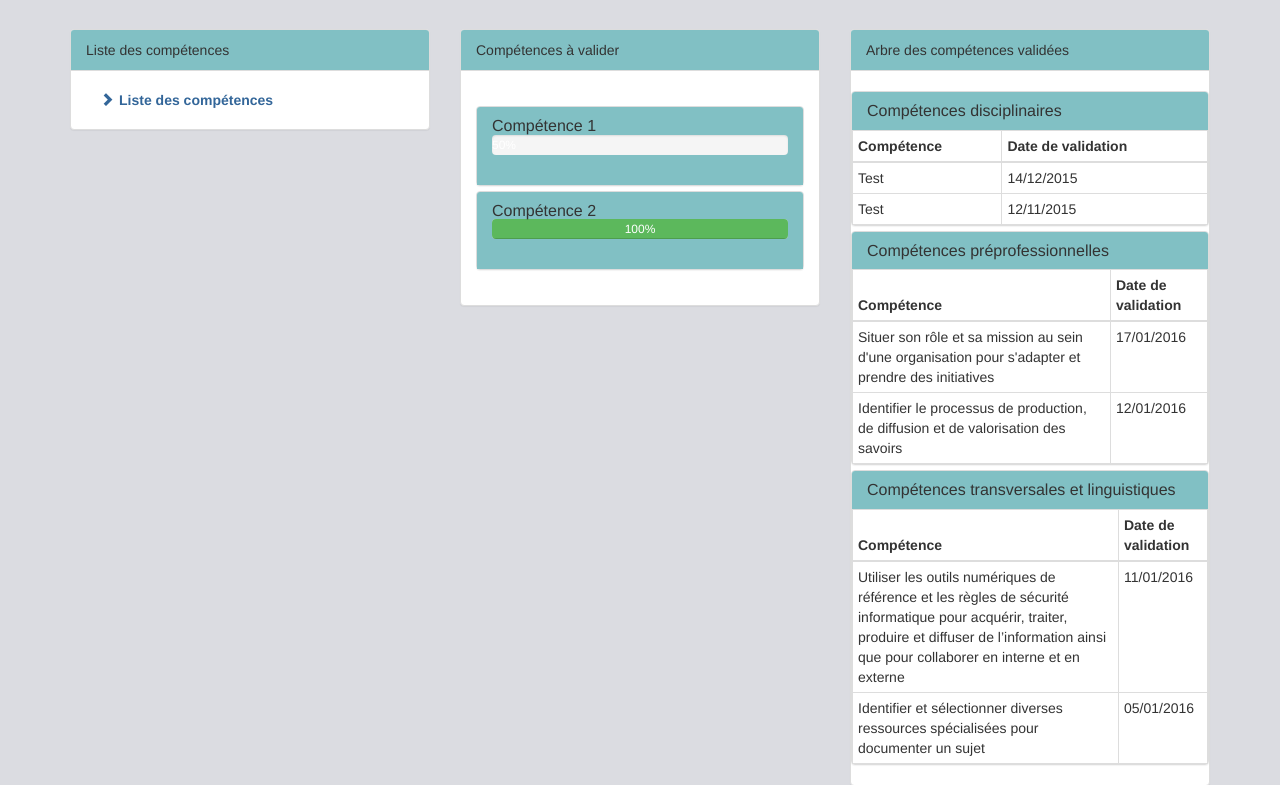
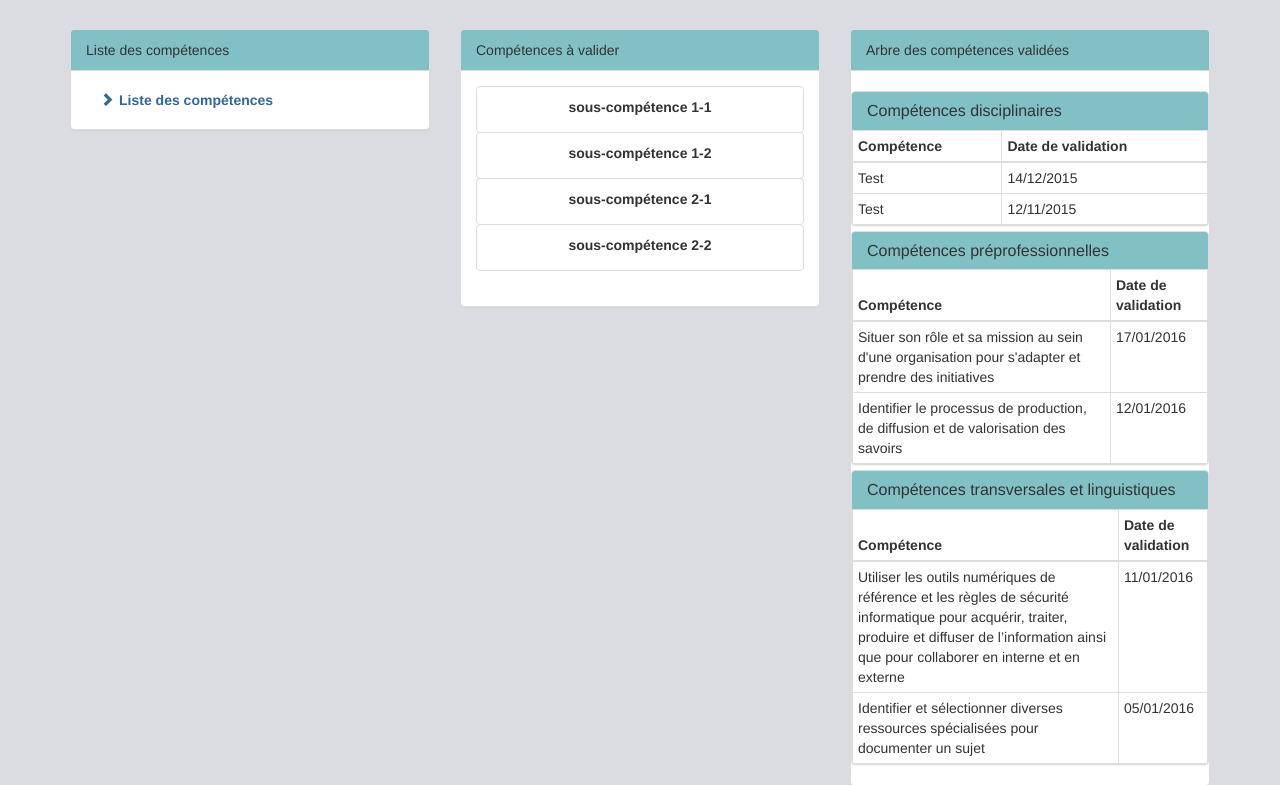
Before and after one commit to GuenverL/LiCoRE, a PHP site: page / in a window 1280 px wide. Shown: the part 51-836 px from the top of the page. Run offline with PHP 8.4, Linux system fonts and the light colour scheme; data comes from the database, SQL or seed files in the repository.

Commit message:
Suppression panels competences

```diff
--- a/js/validationcompetences.js
+++ b/js/validationcompetences.js
@@ -1,7 +1,7 @@
 // JavaScript Document
 
 function validation(button){
-    var comp  = document.getElementById("progress1");
-    comp.style.width="50%";
     button.style.background="#5cb85c";
 }
+
+function afficherCompetence(id){}
--- a/views/competences_a_valider.php
+++ b/views/competences_a_valider.php
@@ -1,56 +1,23 @@
 <div class="panel panel-default">
-    <div class="panel-heading">Compétences à valider</div>
+    <div class="panel-heading">Compétences à valider
+    </div>
     <div class="panel-body">
-        <div class="panel-group" id="liste_competences">
-            <div class="panel panel-default">
-                <a class="btn-block panel-heading" role="button" data-parent="#liste_competences" data-toggle="collapse" href="#collapseOne" aria-controls="collapseOne" aria-expanded="false">
-                    <h3 class="panel-title">
-                            Compétence 1
-                    </h3>
-                    <div class="progress">
-                        <div  id="progress1"class="progress-bar progress-bar-info" role="progressbar" aria-valuenow="50" aria-valuemin="0" aria-valuemax="100" >50%
-                        </div>
-                    </div>
-                </a>
-                <div id="collapseOne" class="collapse">
-                    <div class="list-group">
-                        <div class="list-group-item btn"onclick="validation(this)">
-                            <label >
-                                sous-compétence 1-1
-                            </label>
-                        </div>
-                        <div class="list-group-item btn"onclick="validation(this)">
-                            <label >
-                                sous-compétence 1-2
-                            </label>
-                        </div>
-                    </div>
-                </div>
+        <div class="list-group">
+            <div class="list-group-item btn" onclick="validation(this)">
+                <label >                                sous-compétence 1-1
+                </label>
             </div>
-            <div class="panel panel-default">
-                <a class="btn-block panel-heading" role="button" data-parent="#liste_competences" data-toggle="collapse" href="#collapseTwo" aria-controls="collapseTwo" aria-expanded="false">
-                    <h3 class="panel-title">
-                            Compétence 2
-                    </h3>
-                    <div class="progress">
-                        <div class="progress-bar progress-bar-success" role="progressbar" aria-valuenow="100" aria-valuemin="0" aria-valuemax="100" style="width: 100%">100%
-                        </div>
-                    </div>
-                </a>
-                <div id="collapseTwo" class="collapse">
-                    <div class="list-group">
-                        <div class="list-group-item btn"onclick="validation(this)">
-                            <label >
-                                sous-compétence 2-1
-                            </label>
-                        </div>
-                        <div class="list-group-item btn"onclick="validation(this)">
-                            <label >
-                                sous-compétence 2-2
-                            </label>
-                        </div>
-                    </div>
-                </div>
+            <div class="list-group-item btn" onclick="validation(this)">
+                <label >                                sous-compétence 1-2
+                </label>
+            </div>
+            <div class="list-group-item btn" onclick="validation(this)">
+                <label >                                sous-compétence 2-1
+                </label>
+            </div>
+            <div class="list-group-item btn" onclick="validation(this)">
+                <label >                                sous-compétence 2-2
+                </label>
             </div>
         </div>
     </div>
```
